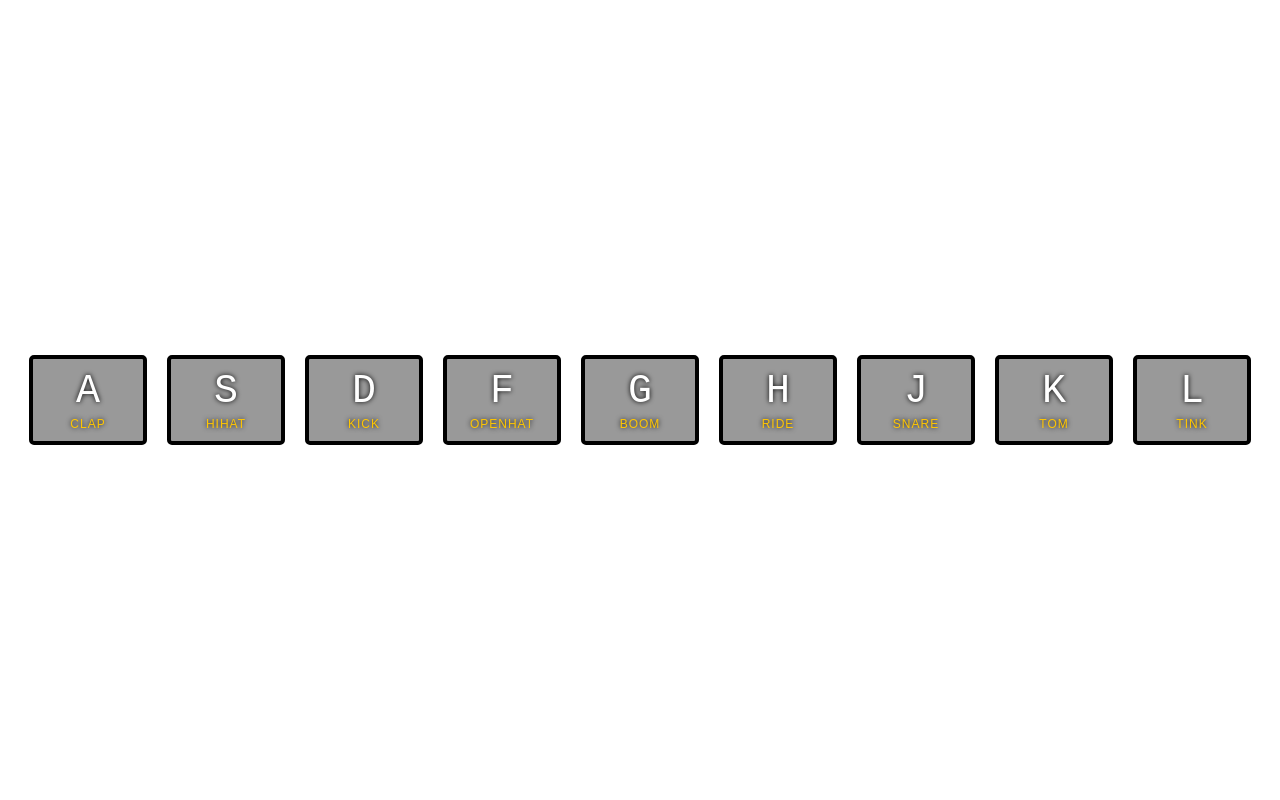
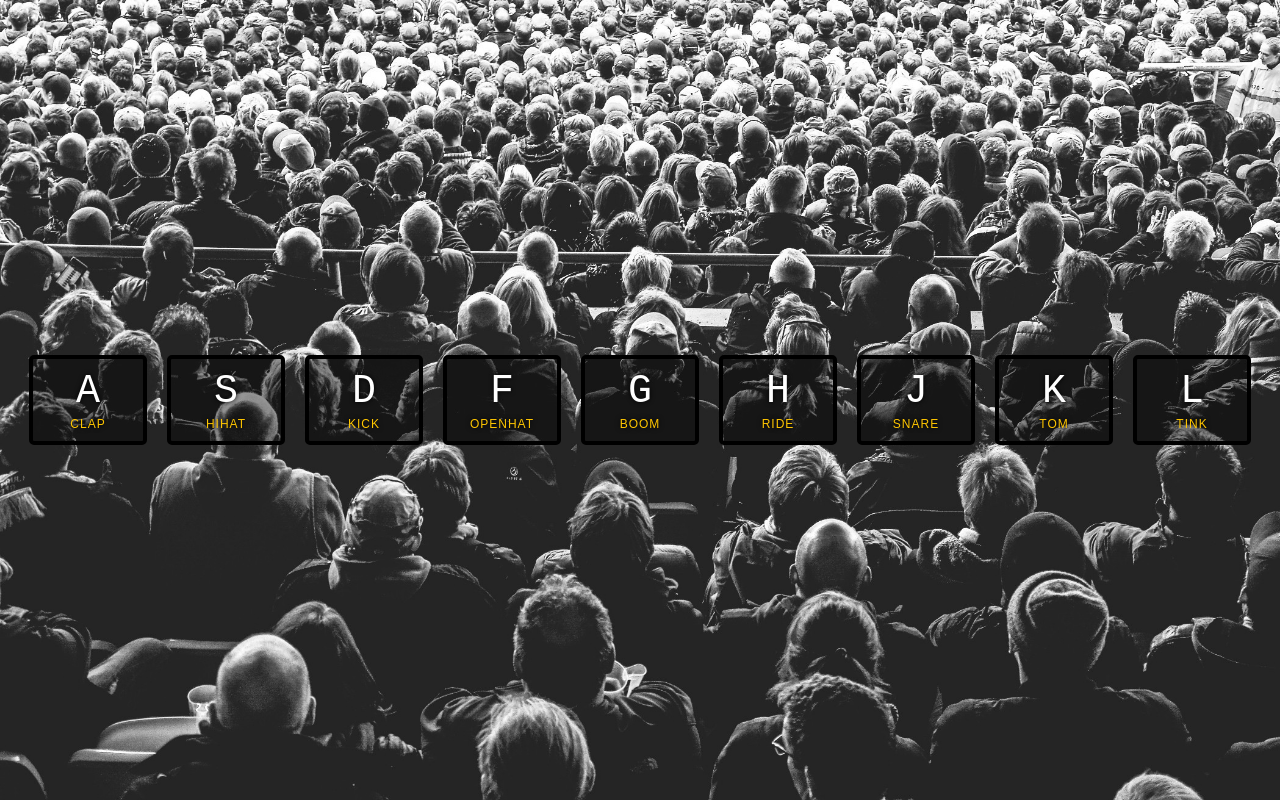
Before and after one commit to kovasah/DrumkitJS, a plain HTML site: page index.html in a window 1280 px wide. Drawn offline with Linux system fonts and the light colour scheme.

Commit message:
set_path

```diff
--- a/style.css
+++ b/style.css
@@ -1,6 +1,6 @@
 html {
     font-size: 10px;
-    background: url('background.jpg') bottom center;
+    background: url('./resources/images/backgrounddrumkit.jpg') bottom center;
     background-size: cover;
   }
 
```
Also changed, not shown: resources/images/backgrounddrumkit.jpg (added).
